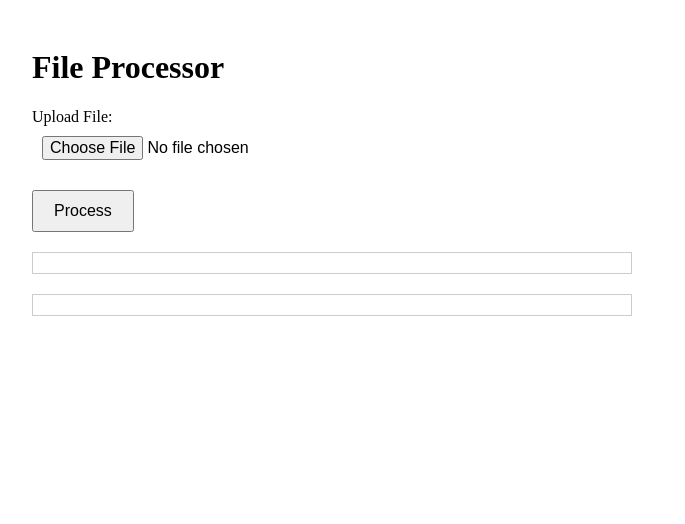
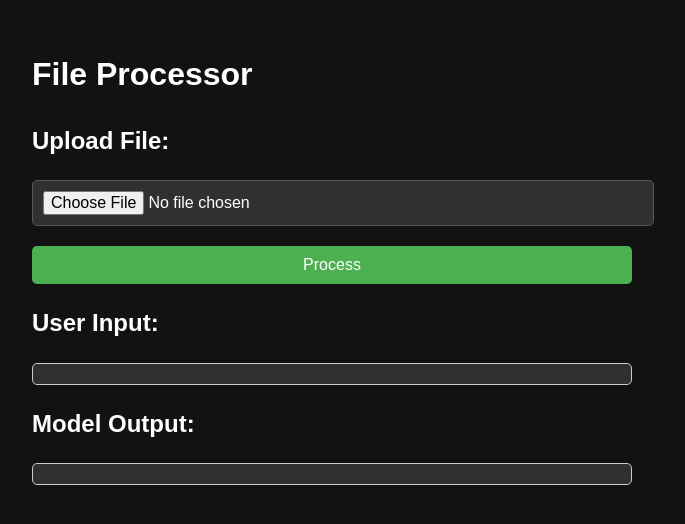
Before and after one commit to rutvikd1205/Interview-Analysis, a Flask app: page / in a window 1280 px wide. Shown: the top 524 px of the page, without its empty margins (308-993 px from the left). Run offline with Flask 3, Linux system fonts and the light colour scheme.

Commit message:
Updated UI and Readme

```diff
--- a/static/styles.css
+++ b/static/styles.css
@@ -1,4 +1,13 @@
 /* static/styles.css */
+
+/* Set background color to dark */
+body {
+    background-color: #121212;
+    color: #FFFFFF; /* Set text color to white */
+    font-family: 'Arial', sans-serif; /* Specify a better font */
+    line-height: 1.6; /* Add spacing between lines */
+}
+
 .container {
     max-width: 600px;
     margin: 0 auto;
@@ -9,26 +18,41 @@
     margin-bottom: 20px;
 }
 
-textarea, input[type="file"] {
+textarea,
+input[type="file"],
+button {
     width: 100%;
     padding: 10px;
     font-size: 16px;
+    background-color: #303030; /* Dark background for input fields and button */
+    color: #FFFFFF; /* Text color for input fields and button */
+    border: 1px solid #555; /* Dark border color */
+    border-radius: 5px; /* Rounded corners */
 }
 
 button {
-    padding: 10px 20px;
-    font-size: 16px;
     cursor: pointer;
+    background-color: #4CAF50; /* Green button background color */
+    border: none;
 }
 
-#output {
-    margin-top: 20px;
-    padding: 10px;
-    border: 1px solid #ccc;
+button:hover {
+    background-color: #45a049; /* Darker green on hover */
 }
 
+#output,
 #conversation {
     margin-top: 20px;
     padding: 10px;
     border: 1px solid #ccc;
+    background-color: #303030; /* Dark background for output areas */
+    color: #FFFFFF; /* Text color for output areas */
+    font-family: 'Arial', sans-serif; /* Specify a better font */
+    border-radius: 5px; /* Rounded corners */
 }
+
+/* Add spacing between lines for output areas */
+#output,
+#conversation {
+    line-height: 1.6;
+}
--- a/templates/index.html
+++ b/templates/index.html
@@ -12,12 +12,14 @@
         <h1>File Processor</h1>
         <form id="inputForm" enctype="multipart/form-data">
             <div class="form-group">
-                <label for="file_input">Upload File:</label>
+                <h2>Upload File:</h2>
                 <input type="file" id="file_input" name="file_input">
             </div>
             <button type="submit">Process</button>
         </form>
+        <h2>User Input:</h2>
         <div id="conversation"></div>
+        <h2>Model Output:</h2>
         <div id="output"></div>
     </div>
     <script src="{{ url_for('static', filename='script.js') }}"></script>
```
Also changed, not shown: README.md.
